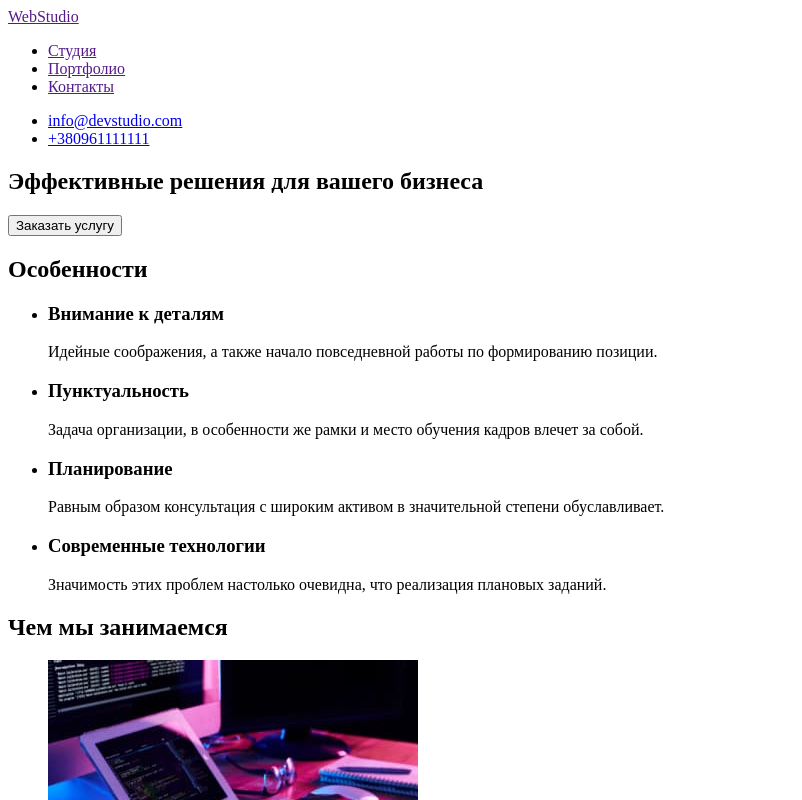
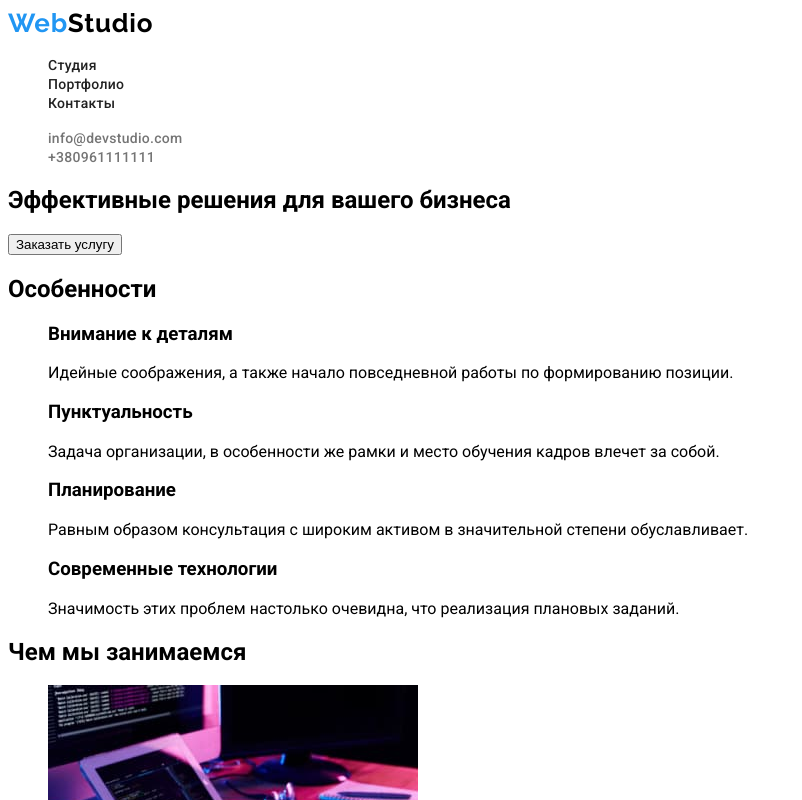
Before and after one commit to Weselka/goit-markup-hw-02, a plain HTML site: page index.html in a window 1280 px wide. Shown: the top 800 px of the page, without its empty margins (0-802 px from the left). Drawn offline with Linux system fonts and the light colour scheme.

Commit message:
Стилізує header

```diff
--- a/css/styles.css
+++ b/css/styles.css
@@ -10,5 +10,61 @@
     --primary-text-color: #212121;
     --title-text-color: #757575;
     --accent-color: #2196F3;
-    --main-font: Raleway, sans-serif:
+    --main-font: Roboto, sans-serif;
 }
+
+body {
+    font-family: var(--main-font);
+}
+
+.list {
+    list-style: none;
+}
+
+.link {
+    text-decoration: none;
+}
+
+/*--------------------------навігаія по сайту--------------*/
+
+.logo {
+    font-family: Raleway, sans-serif;
+    color: #000000;
+    font-weight: 700;
+    font-size: 26px;
+    line-height: 1.19;
+    letter-spacing: 0.03em;
+    text-decoration: none;
+}
+
+.logo-accent {
+    color: var(--accent-color);
+}
+
+.site-nav .link {
+    font-weight: 500;
+    font-size: 14px;
+    line-height: 1.14;
+    letter-spacing: 0.02em;
+    color: var(--primary-text-color);
+}
+
+.site-nav .link:hover,
+.site-nav .link:focus {
+    color: var(--accent-color);
+}
+
+/*----------------------------Контакти-----------------------*/
+
+.contact .link {
+    font-weight: 500;
+    font-size: 14px;
+    line-height: 1.14;
+    letter-spacing: 0.02em;
+    color: var(--title-text-color);
+}
+
+.contact .link:hover,
+.contact .link:focus {
+    color: var(--accent-color);
+}
--- a/index.html
+++ b/index.html
@@ -35,7 +35,7 @@
         </section>
         <section class="section">
             <h2 class="section-title">Особенности</h2>
-            <ul class="feature-list">
+            <ul class="feature-list list">
                 <li>
                     <h3 class="title">Внимание к деталям</h3>
                     <p>Идейные соображения, а также начало повседневной работы по формированию позиции.</p>
@@ -56,7 +56,7 @@
         </section>
         <section class="section">
             <h2 class="section-title">Чем мы занимаемся</h2>
-            <ul class="work-list">
+            <ul class="work-list list">
                 <li>
                     <img src="./images/box1.jpg" alt="Разработка програмного обеспечения" width="370">
                 </li>
```
